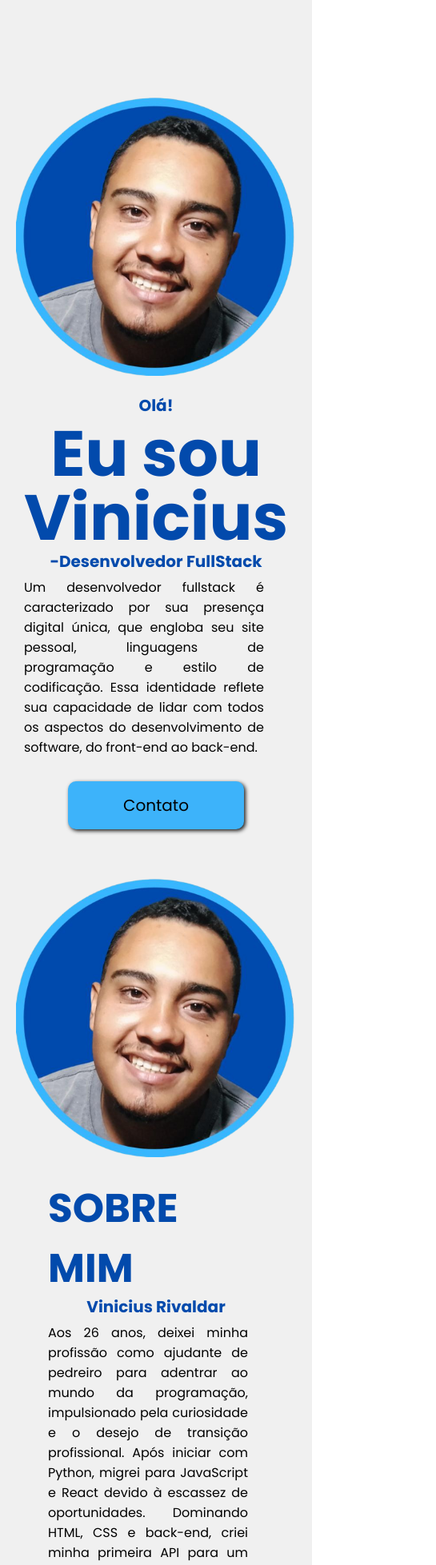
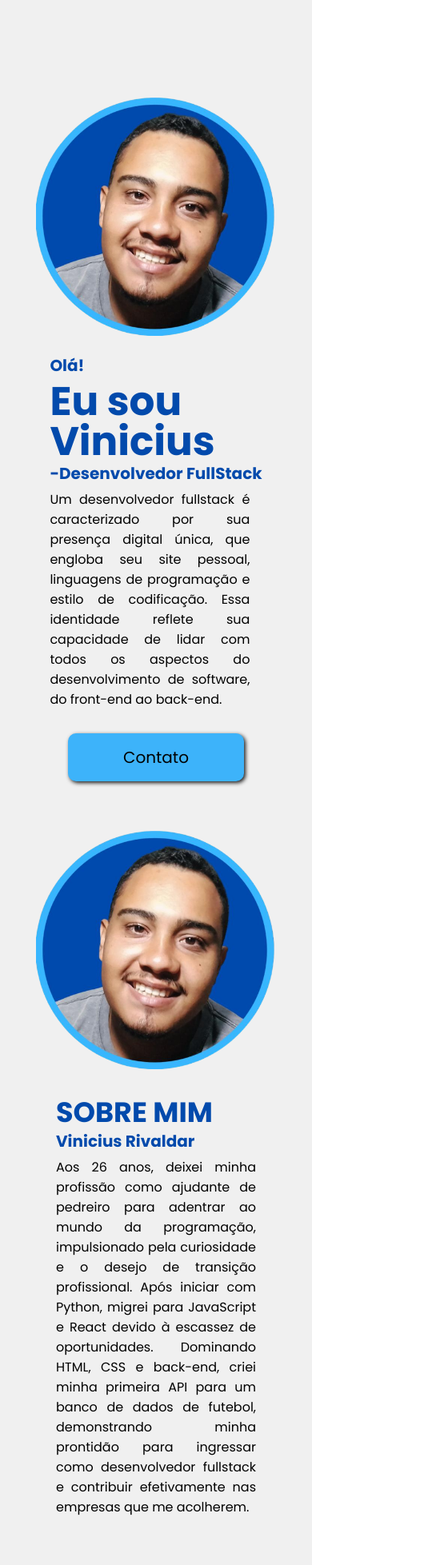
Before and after one commit to ViniRivaldar/Vincius-Rivaldar, a React (Create React App) app: page / in a window 390 px wide. Shown: the top 1957 px of the page at 80% size, 545 px wide, since content can reach past the window. Built offline with nearby package versions, Linux system fonts and the light colour scheme; no server answers.

Commit message:
ultima edição do media queries

```diff
--- a/src/style/style.js
+++ b/src/style/style.js
@@ -5,6 +5,9 @@
 export const ContainerItens = styled.div`
     padding: 30px 60px;
     background: #F0F0F0;
+    @media screen and (max-width: 1165px) {
+        overflow-x: hidden;
+    }
 
 `
 
@@ -71,7 +74,7 @@
         display: flex;
         flex-direction: column-reverse;
         img{
-            width: 350px;
+            width: 300px;
         }
        .efeito-text{
             margin-top: 50px;
@@ -80,15 +83,16 @@
         margin-top: 0;
        }
         h3{
-            text-align: center;
+            text-align: justify;
 
         }
         h1{
-            text-align: center;
+            text-align: justify;
+            font-size: 50px;
         }
         p{
             text-align: justify;
-            width: 300px;
+            width: 250px;
         }
         button{
             display: block;
@@ -166,18 +170,19 @@
     @media screen and (max-width: 1165px){
         gap: 20px;
         img{
-            width: 350px;
+            width: 300px;
         }
        .efeito-text{
             margin-top: 50px;
        }
 
         h3{
-            text-align: center;
+            text-align: justify;
 
         }
         h1{
             text-align: center;
+            font-size: 40px;
         }
         p{
             text-align: justify;
@@ -190,7 +195,9 @@
 
     color: #024AAC;
     font-size: 50px;
-
+    @media screen and (max-width: 1165px){
+        font-size: 35px;
+    }
 `
 
 export const Tech = styled.section`
@@ -245,7 +252,7 @@
         img{
             display: block;
             margin: 0 auto;
-            width: 270px;
+            width: 330px;
         }
 
    }
@@ -310,7 +317,7 @@
             font-size: 35px;
         }
         .projetos {
-            width: 300px;
+            width: 360px;
         }
         .projetos-card{
             width: 100%;
```
